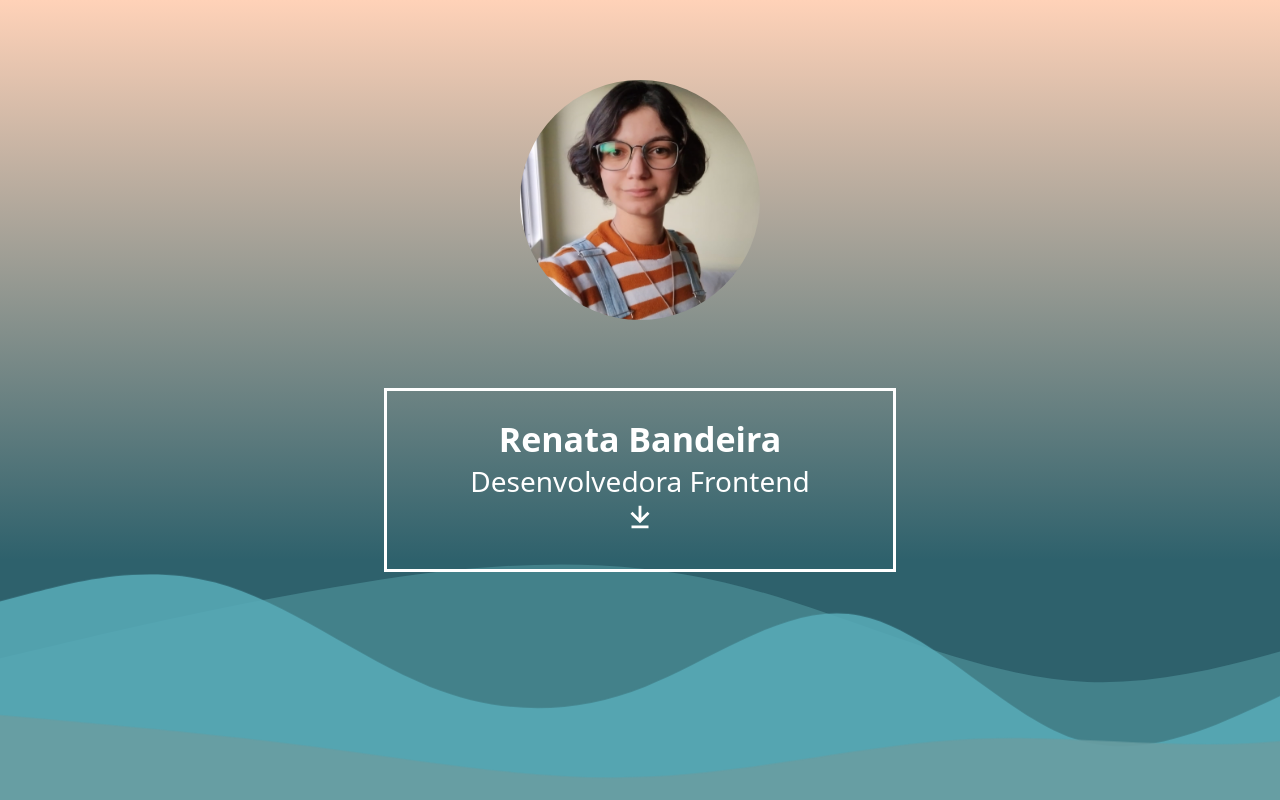
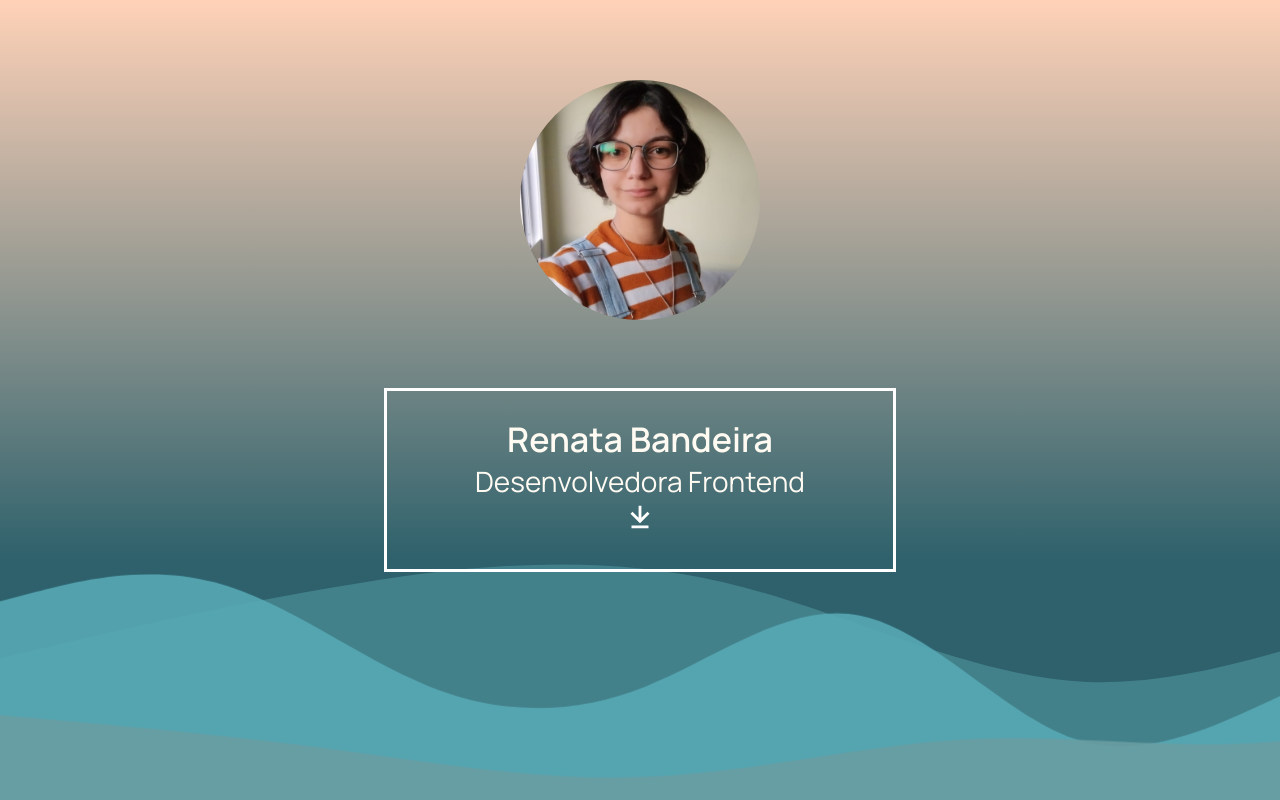
Before and after one commit to ReBandeira/portfolio-site, a React (Vite) app: page / in a window 1280 px wide. Shown: the top 800 px of the page. Built offline with nearby package versions, Linux system fonts and the light colour scheme.

Commit message:
adicionando variaveis de estilo

```diff
--- /dev/null
+++ b/links.html
@@ -0,0 +1,2 @@
+Illustration by <a href="https://icons8.com/illustrations/author/ARh4OKrFtdfC">Pixeltrue</a> from <a href="https://icons8.com/illustrations">Ouch!</a>
+Illustration by <a href="https://icons8.com/illustrations/author/ARh4OKrFtdfC">Pixeltrue</a> from <a href="https://icons8.com/illustrations">Ouch!</a>
--- a/src/styles/_variables.sass
+++ b/src/styles/_variables.sass
@@ -1,9 +1,14 @@
-$font-stack: system-ui, -apple-system, BlinkMacSystemFont, 'Segoe UI', Roboto, Oxygen, Ubuntu, Cantarell, 'Open Sans', 'Helvetica Neue', sans-serif
-$text-color: #ffffff
+$font-stack: Manrope, system-ui, -apple-system, BlinkMacSystemFont, 'Segoe UI', Roboto, Oxygen, Ubuntu, Cantarell, 'Open Sans', 'Helvetica Neue', sans-serif
+$text-color: #FFFAF2
 $text-color-secundary: #00261a
 $gradient-bg: linear-gradient(0 , #2e616c 30%, #ffd2b8 100%)
-$gradient-color-secundary: linear-gradient(0 , #a4c1ca 2%, #6e9a9d 30%, #699da2 100%)
-$bg-color: #4b787eeb
+$gradient-color-secundary: linear-gradient(0 , #397394 70%, #699da2 100%)
+$bg-color: #397394
 $card-bord-radius: 20%
 $bg-color-secondary: #8989897c
 $gradient: linear-gradient(90deg, #e15858 0%, #f6bf72 100%)
+$bg-clicked: #759DB4
+$bg-card: #93B5CE
+$text-size: 28px
+$title-size: 32px
+$title-pg-size: 40px
```
Also changed, not shown: src/assets/ilustacao.svg (added), src/assets/img-em-construcao.svg (added).
